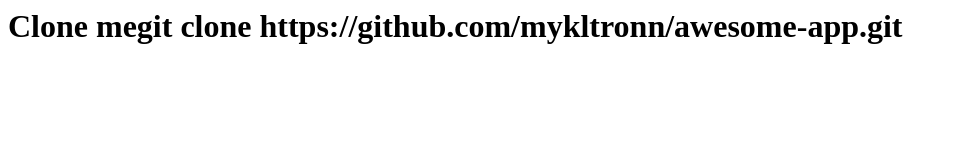
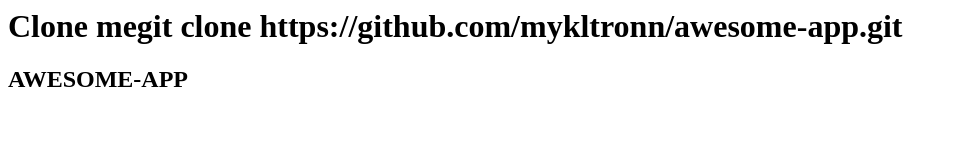
Before and after one commit to mykltronn/awesome-app, a plain HTML site: page index.html in a window 1280 px wide. Shown: the whole page, without its empty margins (0-957 px from the left). Drawn offline with Linux system fonts and the light colour scheme.

Commit message:
adding h2 to index.html

```diff
--- a/index.html
+++ b/index.html
@@ -1 +1,2 @@
 <h1>Clone megit clone https://github.com/mykltronn/awesome-app.git</h1>
+<h2> AWESOME-APP </h2>
```
